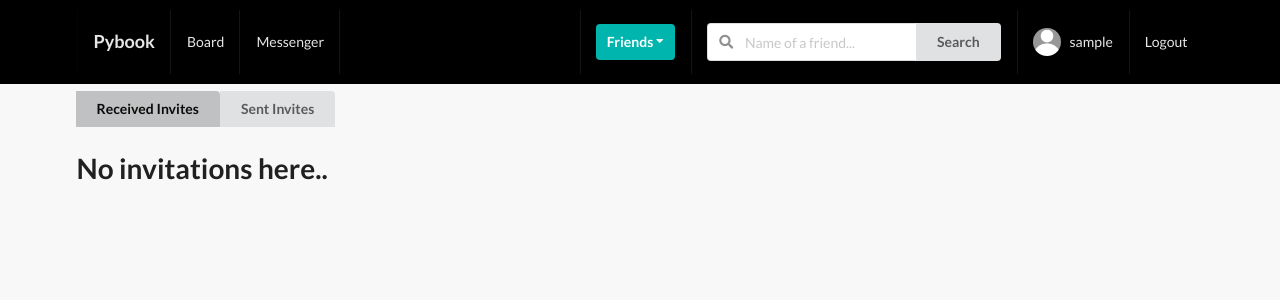
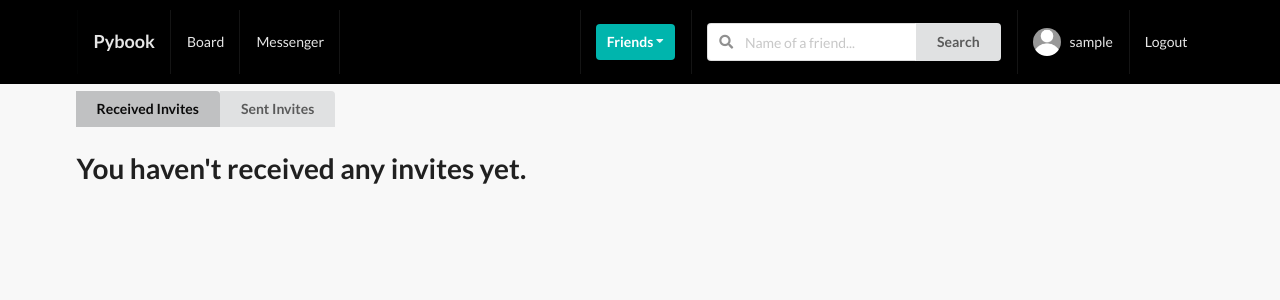
Before and after one commit to hatredholder/Social-Network, a Django app: page /profiles/received_invites/ in a window 1280 px wide. Shown: the top 300 px of the page. Run offline with Django 4.2, Linux system fonts and the light colour scheme; the visitor is signed in with stand-in values (Sample User, id 1); data comes from the database, SQL or seed files in the repository; some libraries are stand-ins or nearby versions.

Commit message:
optimized code

```diff
--- a/profiles/models.py
+++ b/profiles/models.py
@@ -110,6 +110,10 @@ class RelationshipManager(models.Manager):
         qs = Relationship.objects.filter(receiver=receiver, status='sent')
         return qs
 
+    def invitations_sent(self, sender):
+        qs = Relationship.objects.filter(sender=sender, status='sent')
+        return qs
+
 class Relationship(models.Model):
     sender = models.ForeignKey(Profile, on_delete=models.CASCADE, related_name='sender')
     receiver = models.ForeignKey(Profile, on_delete=models.CASCADE, related_name='receiver')
--- a/profiles/templates/profiles/received_invites.html
+++ b/profiles/templates/profiles/received_invites.html
@@ -12,7 +12,7 @@
     </div>
 
     {% if is_empty %}
-        <h1>No invitations here..</h1>
+        <h1>You haven't received any invites yet.</h1>
     {% endif %}
 
     {% for obj in qs %}
--- a/profiles/views.py
+++ b/profiles/views.py
@@ -6,7 +6,7 @@ from django.views.generic import DetailView, ListView
 
 from .forms import MessageModelForm, ProfileModelForm
 from .models import Message, Profile, Relationship
-from .views_utils import get_request_user_profile, get_received_invites
+from .views_utils import get_received_invites, get_request_user_profile, get_sent_invites
 
 
 @login_required
@@ -61,13 +61,24 @@ def received_invites_view(request):
 
 @login_required
 def sent_invites_view(request):
-    user = request.user
-    qs = Profile.objects.get_all_sent_invites(user)
+    """
+    Shows request's user sent invites.
+    View url: /profiles/sent_invites
+    """
+    profile = get_request_user_profile(request.user)
+    qs = get_sent_invites(profile)
+
+    is_empty = False
+
+    if len(qs) == 0:
+        is_empty = True
+
     context = {
-        'qs':qs
+        'qs':qs,
+        'is_empty':is_empty,
     }
 
-    return render(request, 'profiles/sent_invites_list.html', context)
+    return render(request, 'profiles/sent_invites.html', context)
 
 def follow_unfollow_user(request):
     if request.method == 'POST':
--- a/profiles/views_utils.py
+++ b/profiles/views_utils.py
@@ -9,3 +9,8 @@ def get_received_invites(profile):
     qs = Relationship.objects.invitations_received(profile)
     results = list(map(lambda x: x.sender, qs))
     return results
+
+def get_sent_invites(profile):
+    qs = Relationship.objects.invitations_sent(profile)
+    results = list(map(lambda x: x.receiver, qs))
+    return results
```
Also changed, not shown: profiles/templates/profiles/sent_invites.html (renamed from profiles/templates/profiles/sent_invites_list.html).
